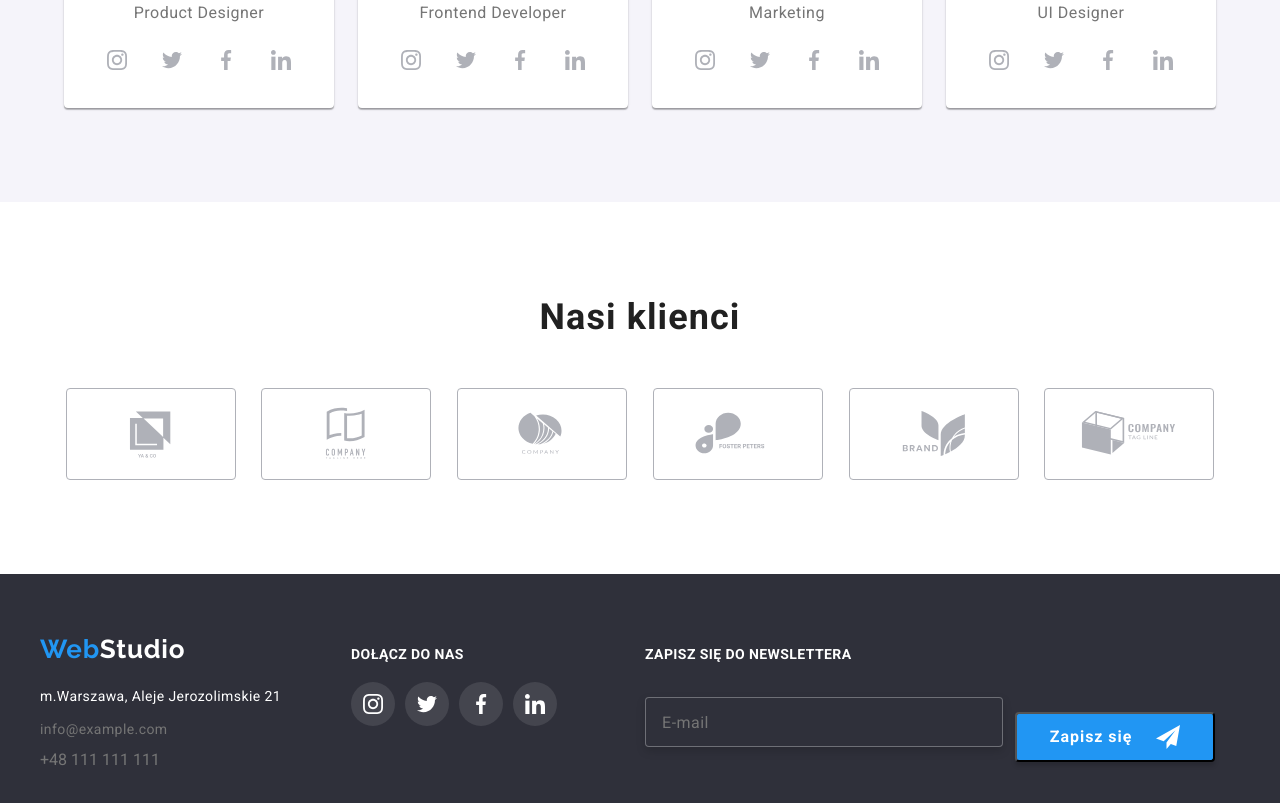
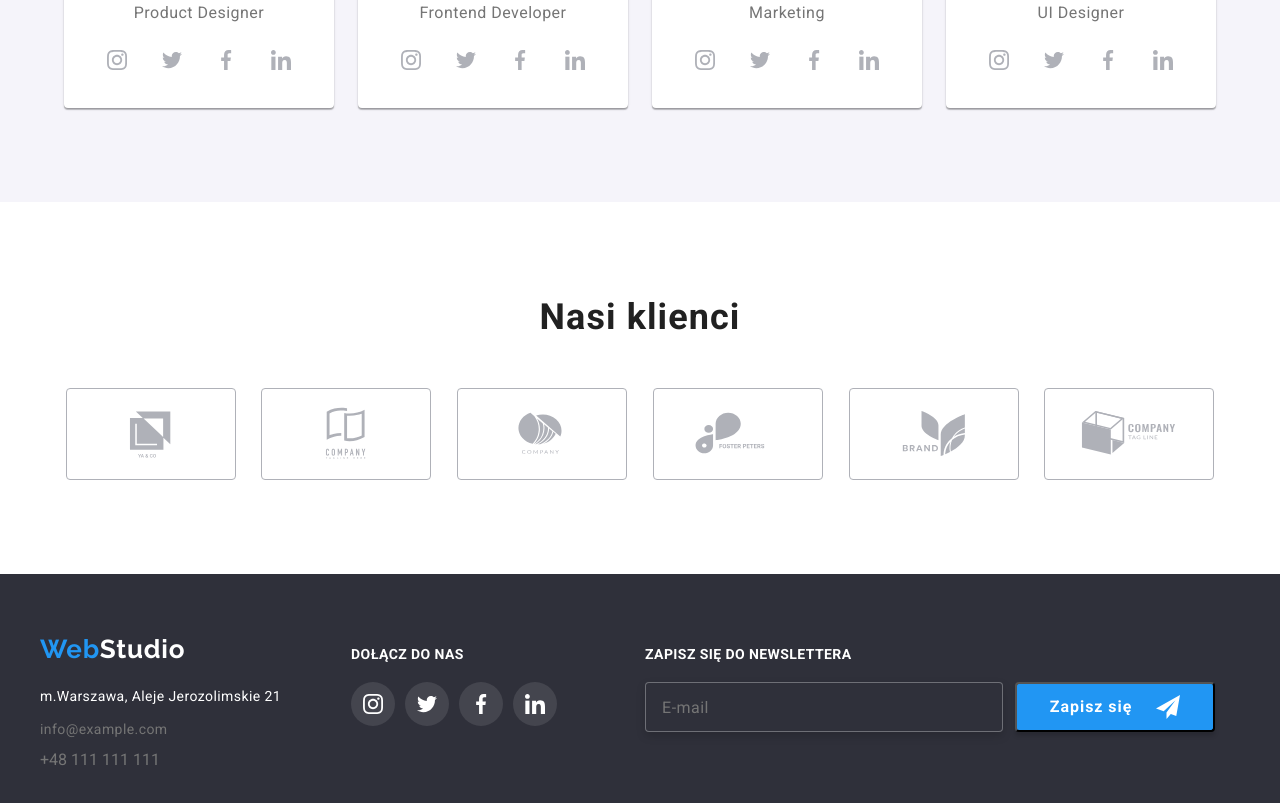
Before and after one commit to TurekKrzysztof/goit-markup-hw-06, a plain HTML site: page index.html in a window 1280 px wide. Shown: the part 2107-2910 px from the top of the page. Drawn offline with Linux system fonts and the light colour scheme.

Commit message:
error corrected

```diff
--- a/css/styles.css
+++ b/css/styles.css
@@ -823,10 +823,6 @@ footer > .container {
     color: #FFFFFF;
 }
 
-.submit {
-    margin-top: 30px;
-}
-
 textarea {
     resize: none;
     width: 448px;
```
